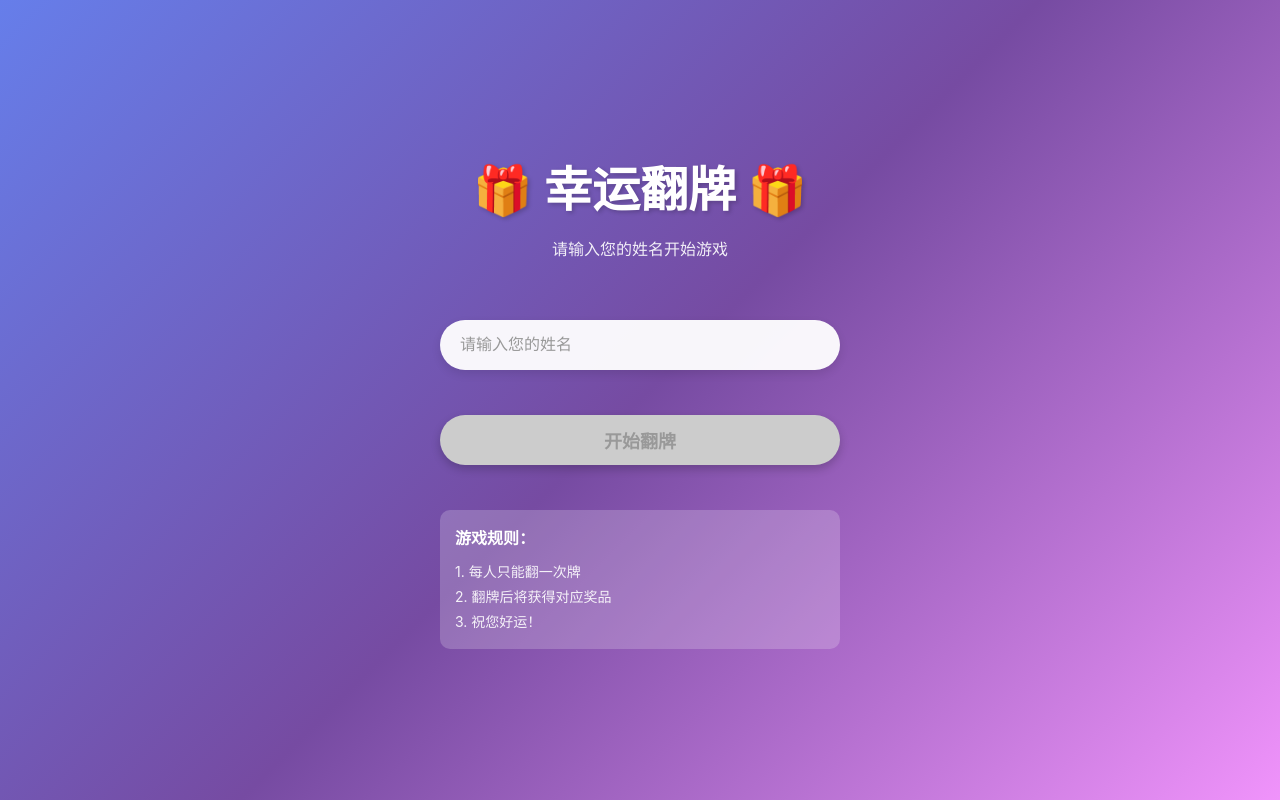
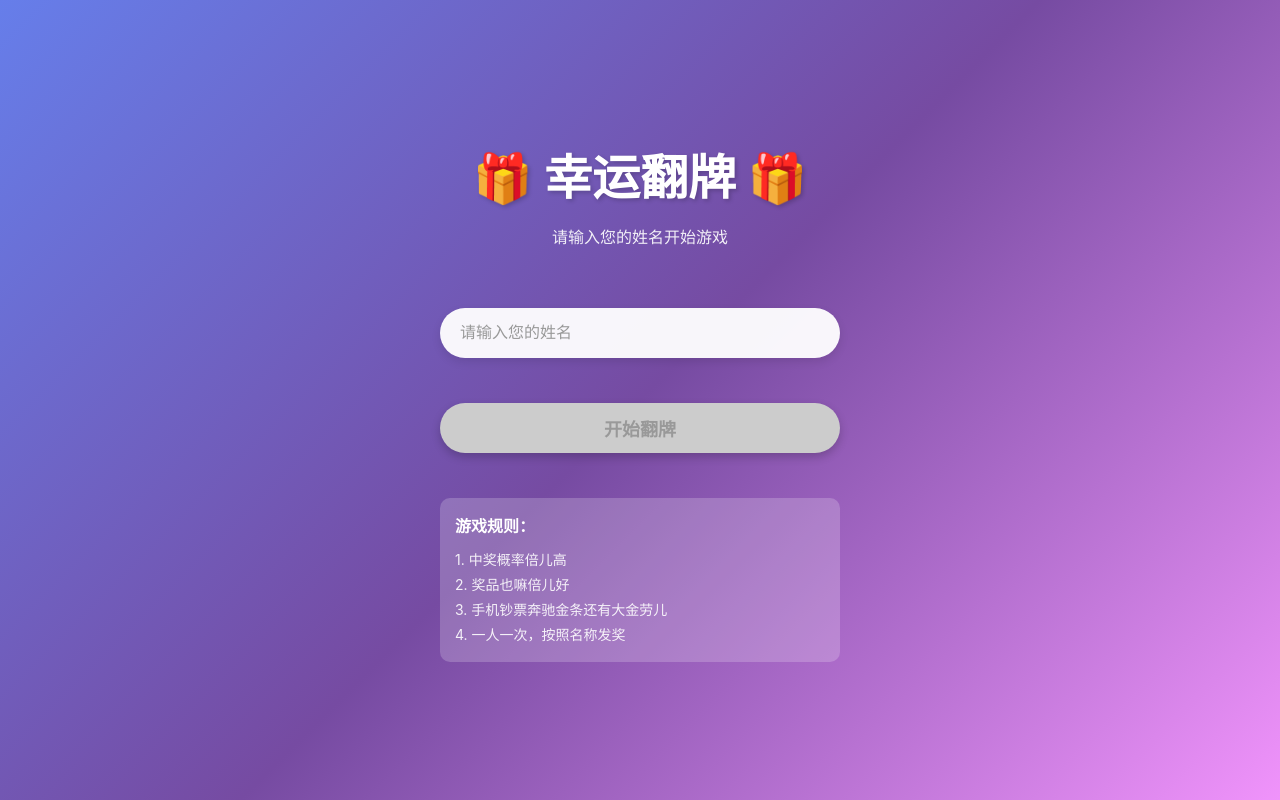
Before and after one commit to 851783207/Lottery_front, a Vue app: page / in a window 1280 px wide. Built offline with nearby package versions, Linux system fonts and the light colour scheme.

Commit message:
feat: 优化

```diff
--- a/src/views/Home.vue
+++ b/src/views/Home.vue
@@ -19,9 +19,10 @@
 
     <div class="rules">
       <div class="rules-title">游戏规则：</div>
-      <div class="rules-item">1. 每人只能翻一次牌</div>
-      <div class="rules-item">2. 翻牌后将获得对应奖品</div>
-      <div class="rules-item">3. 祝您好运！</div>
+      <div class="rules-item">1. 中奖概率倍儿高</div>
+      <div class="rules-item">2. 奖品也嘛倍儿好</div>
+      <div class="rules-item">3. 手机钞票奔驰金条还有大金劳儿</div>
+      <div class="rules-item">4. 一人一次，按照名称发奖</div>
     </div>
   </div>
 </template>
@@ -35,12 +36,12 @@ const userId = ref('')
 
 const startGame = () => {
   if (!userId.value.trim()) {
-    alert('请输入姓名')
+    alert('请输入游戏id')
     return
   }
 
-  if (userId.value.trim().length < 2) {
-    alert('姓名至少2个字符')
+  if (userId.value.trim().length < 1) {
+    alert('咱部队有单自id吗？')
     return
   }
 
--- a/src/views/Lottery.vue
+++ b/src/views/Lottery.vue
@@ -1,11 +1,11 @@
 <template>
   <div class="container">
-    <NavigationBar title="幸运翻牌" :back="true" />
+    <NavigationBar title="中奖概率倍儿高" :back="true" />
 
     <div class="content">
       <div class="header">
-        <div class="user-id">玩家：{{ userId }}</div>
-        <div class="tip" v-if="!flipped">点击卡片翻开您的幸运奖品</div>
+        <div class="user-id">名称：{{ userId }}</div>
+        <div class="tip" v-if="!flipped">点击卡片翻开，100%中奖</div>
       </div>
 
       <div class="grid-container">
```
